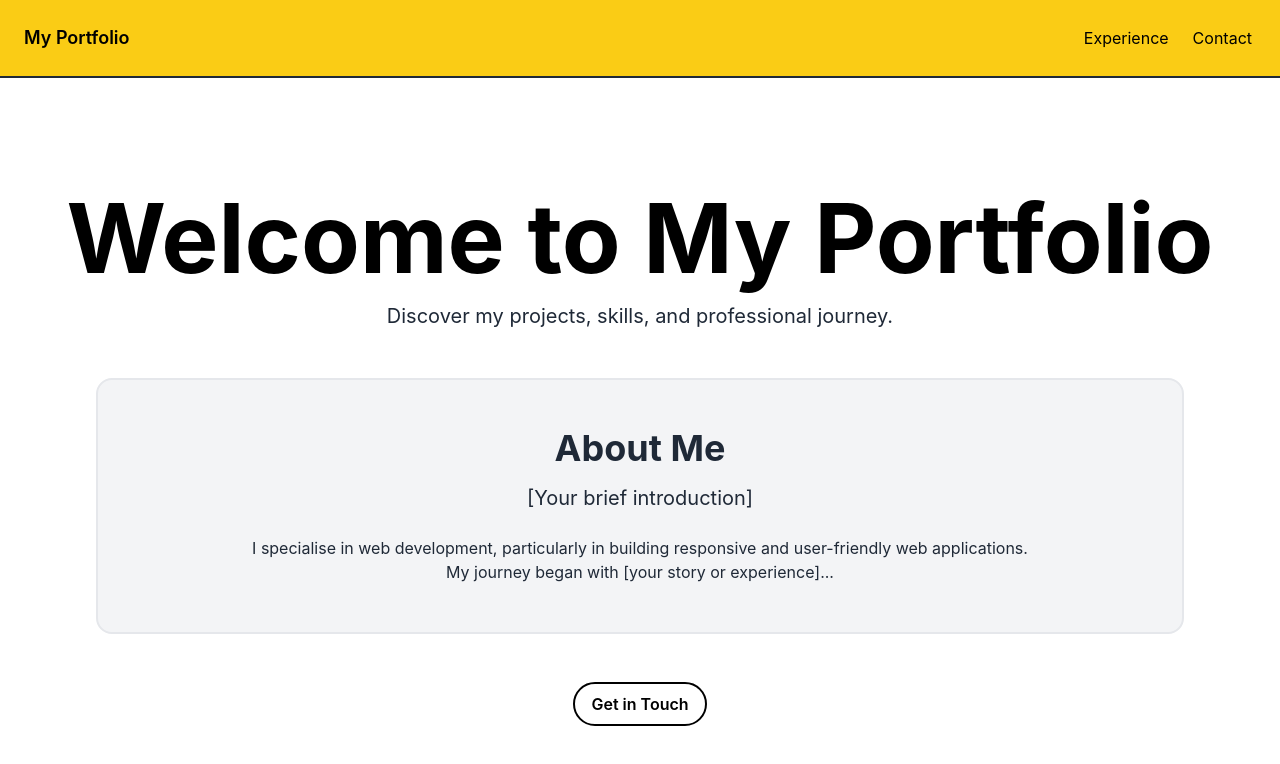
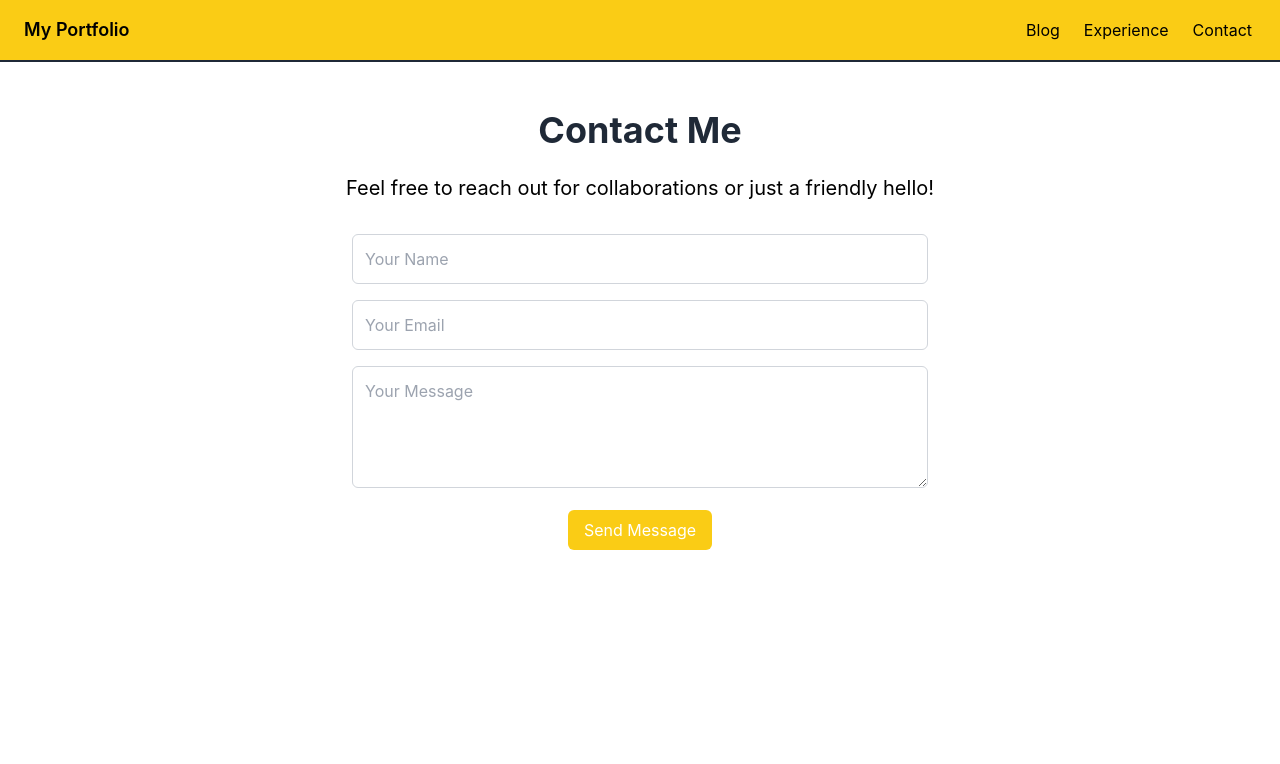
Before and after one commit to wkeebs/mac-react-portfolio, a React (Create React App) app: page /blog in a window 1280 px wide. Shown: the top 764 px of the page. Built offline with nearby package versions, Linux system fonts and the light colour scheme.

Commit message:
Activating app routing + adding links to Navbar

```diff
--- a/src/App.js
+++ b/src/App.js
@@ -1,22 +1,23 @@
-// import { BrowserRouter, Routes, Route } from "react-router-dom";
+import { BrowserRouter, Routes, Route } from "react-router-dom";
 import HomePage from "./pages/HomePage";
 import NavBar from "./components/NavBar";
-// import AboutPage from "./pages/AboutPage";
-// import ContactPage from "./pages/ContactPage";
+import AboutPage from "./pages/AboutPage";
+import ContactPage from "./pages/ContactPage";
 
 function App() {
   return (
     <>
-      {/* <BrowserRouter>
+      <BrowserRouter>
         <NavBar />
         <Routes>
           <Route path="/" element={<HomePage />} />
           <Route path="/about" element={<AboutPage />} />
           <Route path="/contact" element={<ContactPage />} />
+          <Route path="/blog" element={<ContactPage />} />
         </Routes>
-      </BrowserRouter> */}
-      <NavBar />
-      <HomePage />
+      </BrowserRouter>
+      {/* <NavBar />
+      <HomePage /> */}
     </>
   );
 }
--- a/src/components/NavBar.jsx
+++ b/src/components/NavBar.jsx
@@ -1,17 +1,17 @@
 import React from "react";
+import { Outlet, Link } from "react-router-dom";
 
 const NavBar = () => {
   return (
     <nav className="bg-yellow-400 p-4 border-b-2 border-gray-800">
       <div className="container mx-auto flex justify-between items-center">
         <div className="text-lg font-semibold">
-          <button className="hover:text-white p-2 rounded-lg">
-            My Portfolio
-          </button>
+          <Link to="/" className="hover:text-white p-2 rounded-lg">My Portfolio</Link>
         </div>
         <div>
-          <button className="hover:text-white px-3">Experience</button>
-          <button className="hover:text-white px-3">Contact</button>
+          <Link to="/blog" className="hover:text-white px-3">Blog</Link>
+          <Link to="/experience" className="hover:text-white px-3">Experience</Link>
+          <Link to="/contact" className="hover:text-white px-3">Contact</Link>
         </div>
       </div>
     </nav>
```
